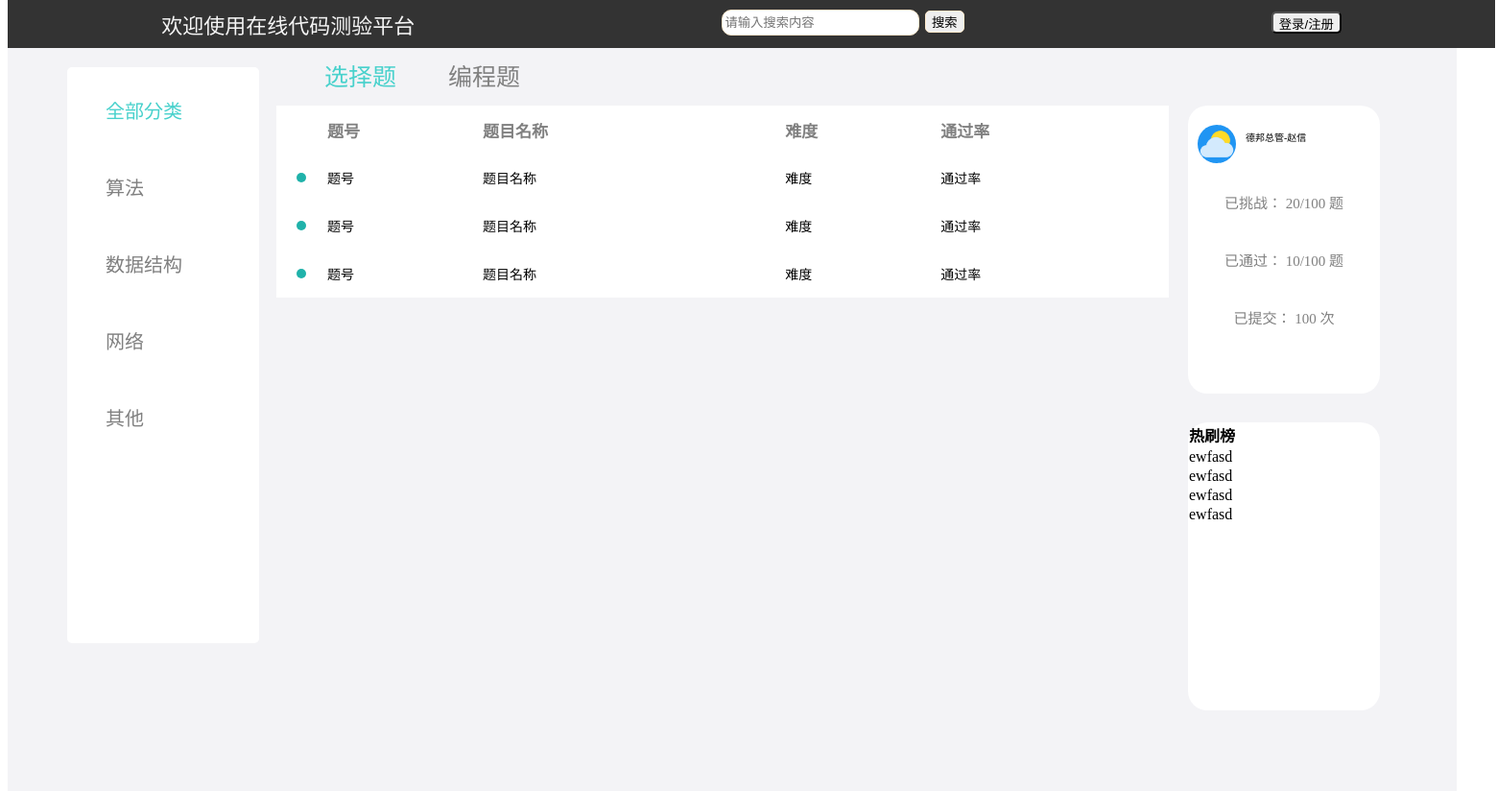
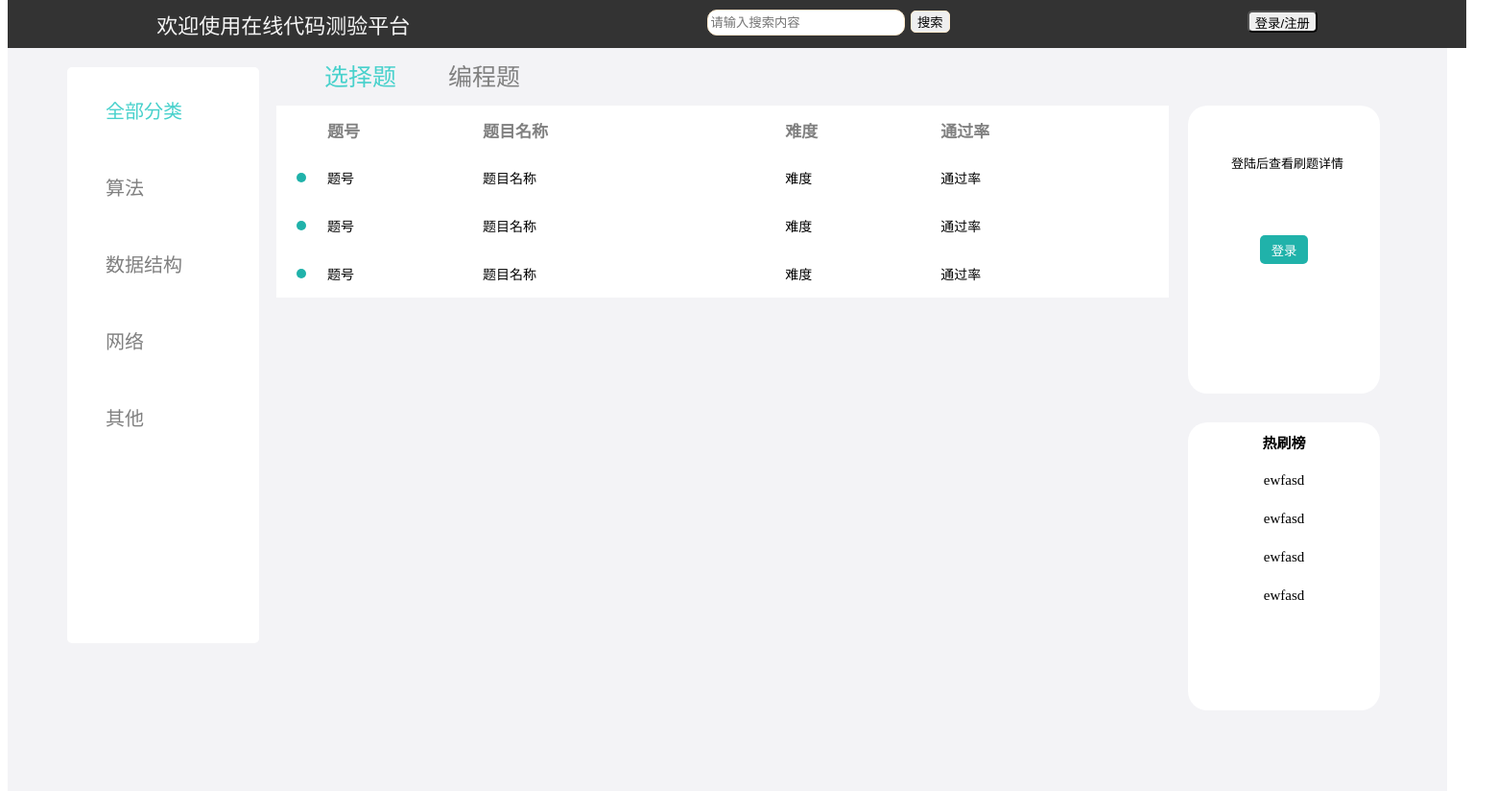
Before and after one commit to ChuanF1998/PHP_OnlineOj, a PHP site: page /application/home/home.html in a window 1560 px wide. Shown: the top 824 px of the page at 96% size. Run offline with PHP 8.4, Linux system fonts and the light colour scheme.

Commit message:
用户是否登录时界面的显示

```diff
--- a/application/css/home.css
+++ b/application/css/home.css
@@ -1,7 +1,7 @@
 .navigation {
     position: fixed;
     top: 0;
-    width: 1550px;
+    width: 1520px;
     height: 50px;
     background-color: #333;
     color: #f5f5f5;
@@ -55,7 +55,7 @@
     display: block;
     margin-top: 50px;
     margin-left: 280px;
-    width: 1250px;
+    width: 1200px;
     height: 2000px;
 }
 
@@ -188,3 +188,34 @@
     font-size: 14px;
     color: 	#000000;
 }
+
+.table_hot {
+    width: 180px;
+    font-size: 15px;
+    margin-left: 10px;
+}
+
+.hot1 {
+    text-align: center;
+    height: 40px;
+}
+
+.user0_img {
+    width: 40px;
+    height: 40px;
+    border-radius: 50%;
+    margin-top: 5px;
+    display: none;
+}
+
+.hot_login {
+    position: absolute;
+    margin-top: 135px;
+    margin-left: 75px;
+    width: 50px;
+    height: 30px;
+    background-color: #20B2AA;
+    border: 0;
+    border-radius: 5px;
+    color: #FFFFFF;
+}
--- a/application/home/home.html
+++ b/application/home/home.html
@@ -16,7 +16,7 @@
     </style>
 </head>
 <body>
-<div class="page" style="width: 1510px;">
+<div class="page" style="width: 1500px;">
     <!--导航栏-->
     <div class="navigation">
         <div class="div1">
@@ -27,13 +27,14 @@
             <button class="search_button" type="button">搜索</button>
         </div>
         <div class="div1">
-            <div class="user0">
-            <button class="login_button" type="button">登录/注册</button>
+            <div >
+            <button id="login_b" class="login_button" type="button" onclick="window.location='../login/h_login.html'">登录/注册</button>
+            <img id="user_img0" src="../img/user.png" class="user0_img" />
             </div>
         </div>
     </div>
 
-    <div style="display: block;">
+    <div >
         <!--左边题目分类-->
         <div class="question_classes" id="classes">
             <ul class="ul_0">
@@ -90,6 +91,7 @@
             </div>
            <!--用户做题详情区域-->
             <div class="user_and_hot" style="margin-top: 60px;">
+                <div id="user_situation_area" style="display: none">
                     <div class="user1_img">
                         <img src="../img/user.png" class="user1_img_style" alt="无"/>
                     </div>
@@ -106,22 +108,26 @@
                         <text>已提交：       100 次</text>
                     </div>
                 </div>
+                <!--未登录时-->
+                <div style="position: absolute;font-size:13px;margin-top: 50px;margin-left: 45px;">登陆后查看刷题详情</div>
+                    <button id="hot_login_button" class="hot_login" onclick="window.location='../login/h_login.html'">登录</button>
+            </div>
             <!--热点区域-->
             <div class="user_and_hot" style="margin-top: 390px;">
-                <table>
-                    <tr>
+                <table class="table_hot">
+                    <tr class="hot1">
                         <th>热刷榜</th>
                     </tr>
-                    <tr>
+                    <tr class="hot1" >
                         <td>ewfasd</td>
                     </tr>
-                    <tr>
+                    <tr class="hot1">
                         <td>ewfasd</td>
                     </tr>
-                    <tr>
+                    <tr class="hot1">
                         <td>ewfasd</td>
                     </tr>
-                    <tr>
+                    <tr class="hot1">
                         <td>ewfasd</td>
                     </tr>
                 </table>
@@ -139,6 +145,23 @@
         }
         document.getElementById("a1").style.color = "#48D1CC";
         document.getElementById("l0").style.color = "#48D1CC";
+        let login_button = document.getElementById("login_b");
+        let user_img0 = document.getElementById("user_img0");
+        let user_situation_area = document.getElementById("user_situation_area");
+        let hot_login_button = document.getElementById("hot_login_button");
+        let is_login = false;
+        if (is_login === true) {
+            login_button.style.display = "none";
+            user_img0.style.display = "block";
+            user_situation_area.style.display = "block";
+            hot_login_button.style.display = "none";
+        }
+        else {
+            login_button.style.display = "block";
+            user_img0.style.display = "none";
+            user_situation_area.style.display = "none";
+            hot_login_button.style.display = "block";
+        }
     }
     window.onresize = function() {
         let s_width = document.documentElement.clientWidth;
@@ -167,14 +190,14 @@
     }
 </script>
 <script>
-    var li_all = new Array(5);
-    for (var i = 0; i < 5; ++i) {
-        var str = "l" + i;
+    let li_all = new Array(5);
+    for (let i = 0; i < 5; ++i) {
+        let str = "l" + i;
         li_all[i] = document.getElementById(str);
     }
     function con(k) {
-        for (i = 0; i < 5; ++i) {
-            if (i == k) {
+        for (let i = 0; i < 5; ++i) {
+            if (i === k) {
                 li_all[i].style.color = "#48D1CC";
             }
             else {
@@ -200,7 +223,12 @@
 </script>
 <script>
     function que_detail() {
-        console.log("eqweqw");
+
+    }
+</script>
+<script>
+    function user_login() {
+
     }
 </script>
 </body>
--- a/application/login/login_check.php
+++ b/application/login/login_check.php
@@ -17,7 +17,7 @@ $Feedback = array(
     "message2"=>array(
         "密码错误",
         "<a href=\"javascript:history.back(-1);\">点击返回</a>"
-)
+    )
 );
 
 //先查询数据库中电话是否已经注册过
--- a/application/src/login.txt
+++ b/application/src/login.txt
@@ -3,3 +3,5 @@ Tel[3] Date[2021-03-18 Thursday 20:14:48 PM] login in
 Tel[2] Date[2021-03-18 Thursday 20:25:10 PM] login in
 Tel[2] Date[2021-03-18 Thursday 20:27:29 PM] login in
 Tel[26] Date[2021-03-18 Thursday 20:28:28 PM] login in
+Tel[2] Date[2021-03-31 Wednesday 14:56:04 PM] login in
+Tel[2] Date[2021-03-31 Wednesday 15:34:16 PM] login in
```
Also changed, not shown: application/home/multiple_choice.html (added, +10 -0 lines), application/home/programming_problem.html (added, +10 -0 lines). Lines whose indentation alone changed are shown as unchanged.
